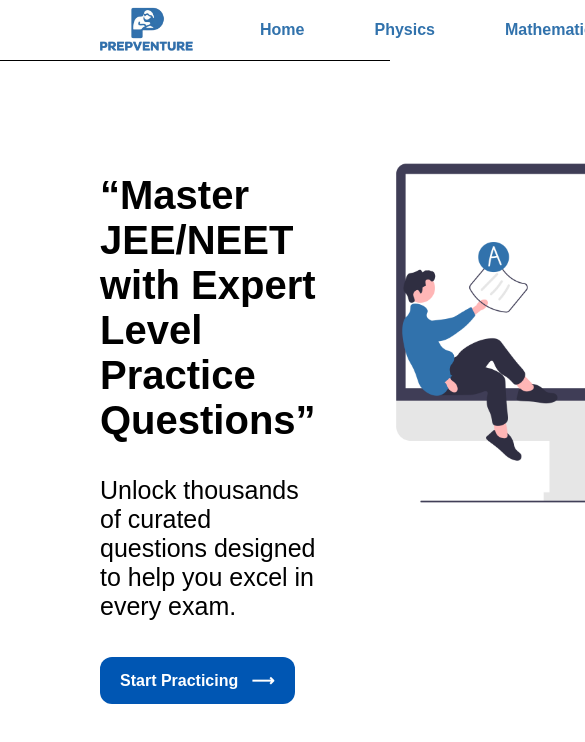
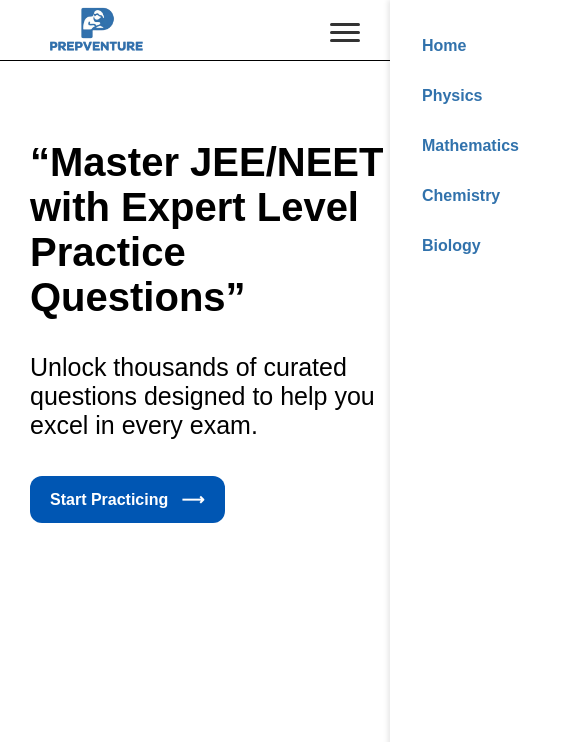
Before and after one commit to PRATIKABAJIGANGURDE/PREPVENTURE, a plain HTML site: page index.html in a window 390 px wide. Shown: the top 742 px of the page, 585 px wide, since content can reach past the window. Drawn offline with Linux system fonts and the light colour scheme.

Commit message:
project update

```diff
--- a/index.html
+++ b/index.html
@@ -10,10 +10,15 @@
 
 <body>
 
-    <div class="nav">
+    <nav class="nav">
         <div class="logo">
-            <img src="/landingpage/logo-prep.png" alt="">
+            <img src="/landingpage/logo-prep.png" alt="Prepventure Logo">
         </div>
+        <button class="menu-toggle" aria-label="Toggle menu">
+            <span></span>
+            <span></span>
+            <span></span>
+        </button>
         <div class="navbar">
             <ul>
                 <li><a href="index.html">Home</a></li>
@@ -23,7 +28,7 @@
                 <li><a href="/bio/bio.html">Biology</a></li>
             </ul>
         </div>
-    </div>
+    </nav>
     <section id="home">
     <div class="landing-page">
         <div class="headline">
@@ -42,6 +47,7 @@
         </div>
     </div>
 </section>
+<script src="/landingpage/script.js"></script>
 </body>
 
 </html>
--- /dev/null
+++ b/landingpage/script.js
@@ -0,0 +1,9 @@
+document.addEventListener('DOMContentLoaded', function() {
+    const menuToggle = document.querySelector('.menu-toggle');
+    const navbar = document.querySelector('.navbar');
+
+    menuToggle.addEventListener('click', function() {
+        navbar.classList.toggle('open');
+        menuToggle.classList.toggle('open');
+    });
+});
--- a/landingpage/style.css
+++ b/landingpage/style.css
@@ -3,6 +3,30 @@ body{
     padding: 0;
     font-family: sans-serif;
 }
+.menu-toggle {
+    display: none;
+    flex-direction: column;
+    justify-content: space-around;
+    width: 30px;
+    height: 25px;
+    background: transparent;
+    border: none;
+    cursor: pointer;
+    padding: 0;
+    z-index: 10;
+    margin-top: 10px;
+}
+
+.menu-toggle span {
+    width: 30px;
+    height: 3px;
+    background: #333;
+    border-radius: 10px;
+    transition: all 0.3s linear;
+    position: relative;
+    transform-origin: 1px;
+}
+
 .nav{
     width: 100%;
     height: 60px;
@@ -67,3 +91,55 @@ body{
     border-radius: 12px;
     font-weight: bold;
 }
+@media (max-width: 768px) {
+    .menu-toggle {
+        display: flex;
+        margin-top: 20px;
+        margin-right: 30px;
+    }
+
+    .navbar {
+        position: absolute;
+        top: 0;
+        right: 0;
+        height: 100vh;
+        width: 100%;
+        background-color: white;
+        box-shadow: -2px 0 5px rgba(0,0,0,0.1);
+        transform: translateX(100%);
+        transition: transform 0.3s ease-in-out;
+    }
+    .nav .logo img{
+        width: 150px;
+        margin-top: -45px;
+        padding-left: 20px;
+    }
+    .navbar.open {
+        transform: translateX(0);
+    }
+
+    .navbar ul {
+        flex-direction: column;
+        padding: 2rem;
+    }
+
+    .navbar ul li {
+        margin: 1rem 0;
+    }
+    .landing-page{
+        padding-top: 60px;
+        margin-right: 20px;
+        display: block;
+        justify-content: space-between;
+    }
+    .headline{
+        margin-top: 80px;
+        align-items: center;
+        margin-left: 30px;
+        margin-right: 30px;
+        width: 100%;
+    }
+    .img-hero img{
+        width: 0px;
+    }
+}
```
